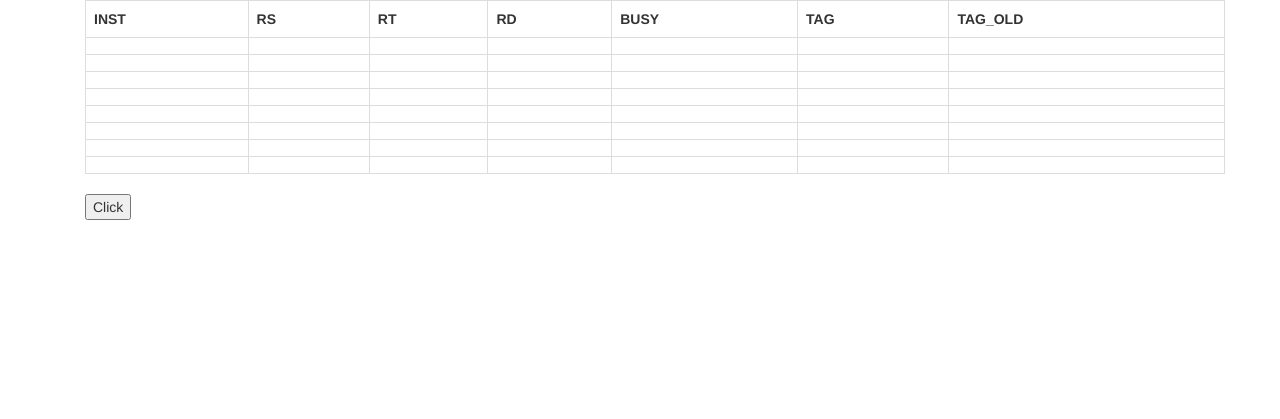
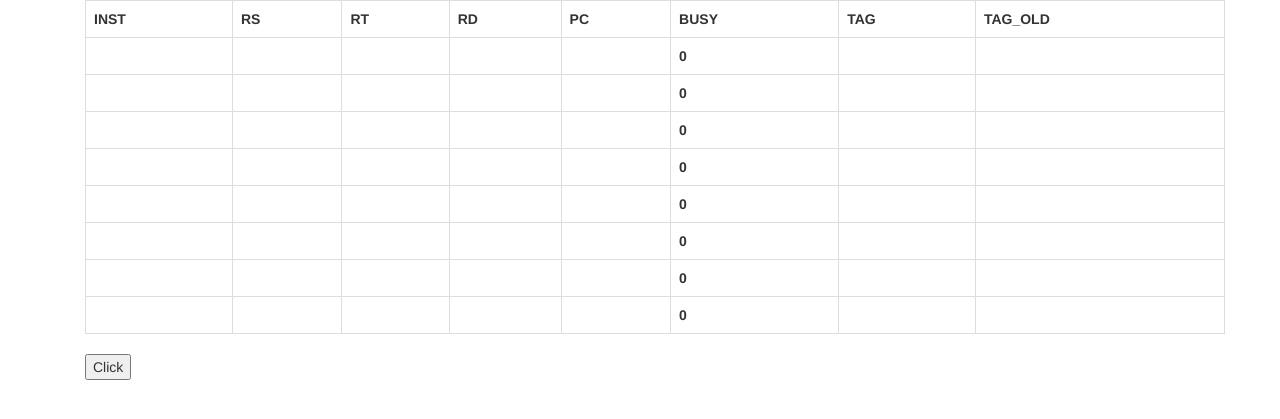
Before and after one commit to erictaur/Vivid-OoO, a Flask app: page / in a window 1280 px wide. Shown: the top 419 px of the page. Run offline with Flask 2, Linux system fonts and the light colour scheme; lists and menus that the app fills with data are empty; some libraries are stand-ins or nearby versions.

Commit message:
- Updated script to implement head and tail logic for the ROB TODO: - Decouple javscript and HTML - Visualize head and tail positions in the table

```diff
--- a/app/app.py
+++ b/app/app.py
@@ -2,7 +2,7 @@ from flask import Flask, render_template
 
 app = Flask(__name__)
 
-mark = ("BUSY", "TAG", "TAG_OLD")
+mark = ("PC", "BUSY", "TAG", "TAG_OLD")
 size = 8
 type = ("INST", "RS", "RT", "RD")
 inst = (
--- a/app/templates/ooo.html
+++ b/app/templates/ooo.html
@@ -32,32 +32,66 @@
         var instructions = JSON.parse('{{ inst|tojson|safe }}');
         console.log(instructions);
 
+        let init = 0;
         let size = 8;
+        let tail = 0;
+        let head = 0;
         let PC   = 0;
-        let head = 0;
+
+        document.addEventListener("DOMContentLoaded", function() {
+            initRS();
+        });
 
         $(document).ready(function(){
             $('#fetch').click(function(){
-                if(PC%4 == 0 && PC != 0){
+                if(tail%4 == 0 && tail != 0){
                     commit();
                 }
                 loading();
-                console.log(PC);
+                //console.log(tail);
             });
         });
 
+        function initRS(){
+            if(init == 0){
+                for(var i=0; i<size; i++){
+                    var row = document.getElementById("ROB_row".concat(i));
+                    for(var j=0; j<row.childNodes.length; j++){
+                        if(row.childNodes[j].className == "ROB_BUSY"){
+                            row.childNodes[j].innerHTML = 0;
+                        }
+                    }
+                }
+                init = 1;
+            }
+        };
+
         function loading(){
-            var cols = document.getElementById("ROB_row".concat($("#ROB tr:not(:has(th:not(:empty))):first").index()-1));
-            //console.log(cols);
+            // var cols = document.getElementById("ROB_row".concat($("#ROB tr:not(:has(th:not(:empty))):first").index()-1));
+            var cols = document.getElementById("ROB_row".concat(tail = (tail+1)-size > 0? tail-size : tail));
+            var valid_tail = 0;
+            console.log(cols);
+            for(var i=0; i<cols.childNodes.length; i++){
+                if(cols.childNodes[i].className == "ROB_BUSY"){
+                    if(cols.childNodes[i].innerHTML == 0){
+                        valid_tail = 1;
+                        break;
+                    }
+                }
+            }
+            if(valid_tail == 1){
                 var children = cols.children;
-            PC = (PC+1)-size > 0? PC-(size-1) : PC;
-            if(PC < instructions.length){
+                tail = (tail+1)-size > 0? tail-size : tail;
+                if(tail < instructions.length){
                     for(var i=0; i<instructions[0].length; i++){
                         children[i].innerHTML = instructions[PC][i];
                     }
                     var update = function updateROB(){
                         for(var i=0; i<children.length; i++){
                             switch(children[i].className){
+                                case "ROB_PC":
+                                    children[i].innerHTML = PC;
+                                    break;
                                 case "ROB_BUSY":
                                     children[i].innerHTML = 1;
                                     break;
@@ -69,16 +103,32 @@
                         }
                     }
                     update();
+                    tail++;
                     PC++;
+                }
             }
         }
 
         function commit(){
             var finish_inst = document.getElementById("ROB_row".concat(head));
-            var commit = finish_inst.getElementsByTagName('th')[4];
-            commit.innerHTML = 0;
+            var finish = finish_inst.children;
+            var update = function updateROB(){
+                    for(var i=0; i<finish.length; i++){
+                        switch(finish[i].className){
+                            case "ROB_PC":
+                                break;
+                            case "ROB_BUSY":
+                                finish[i].innerHTML = 0;
+                                break;
+                            case "ROB_TAG":
+                                break;
+                            case "ROB_TAG_OLD":
+                                break;
+                        }
+                    }
+                }
+            update();
             head++;
-            //console.log(head);
         }
 
     </script>
```
Lines whose indentation alone changed are shown as unchanged.
